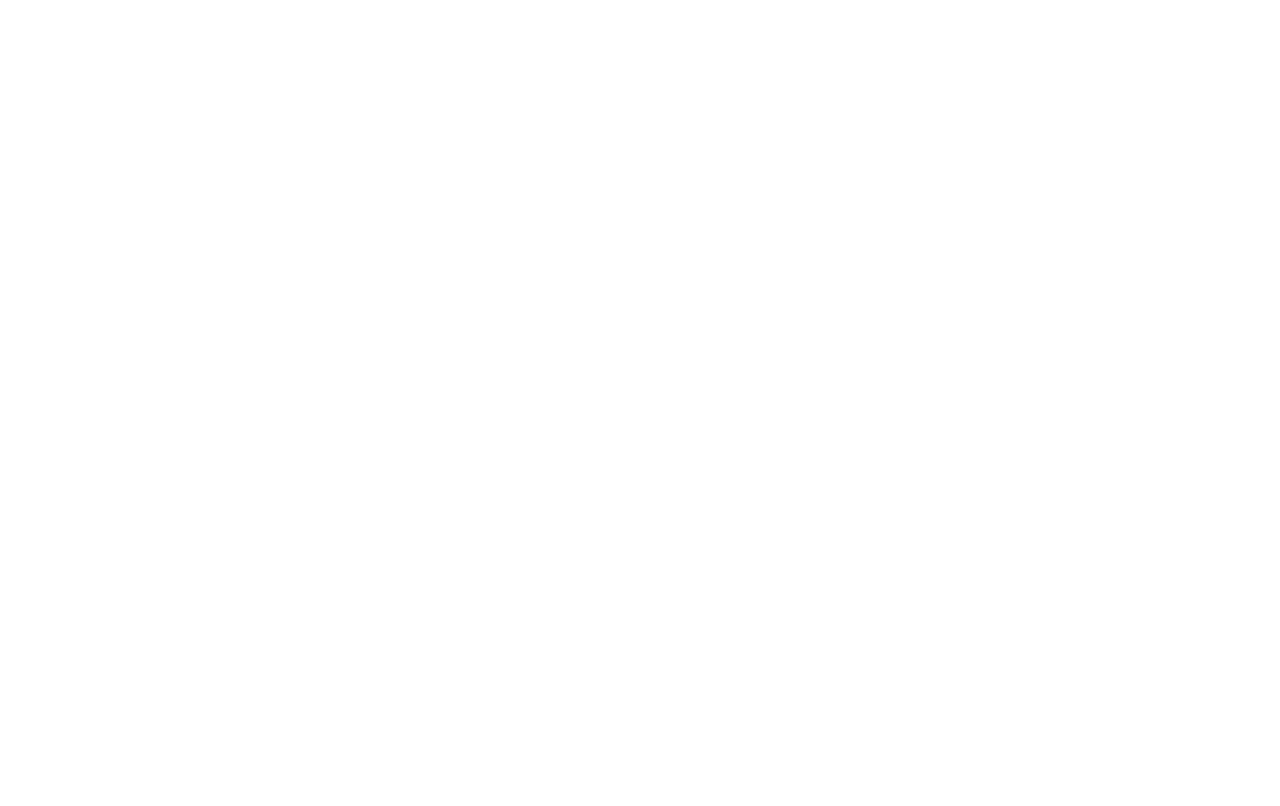
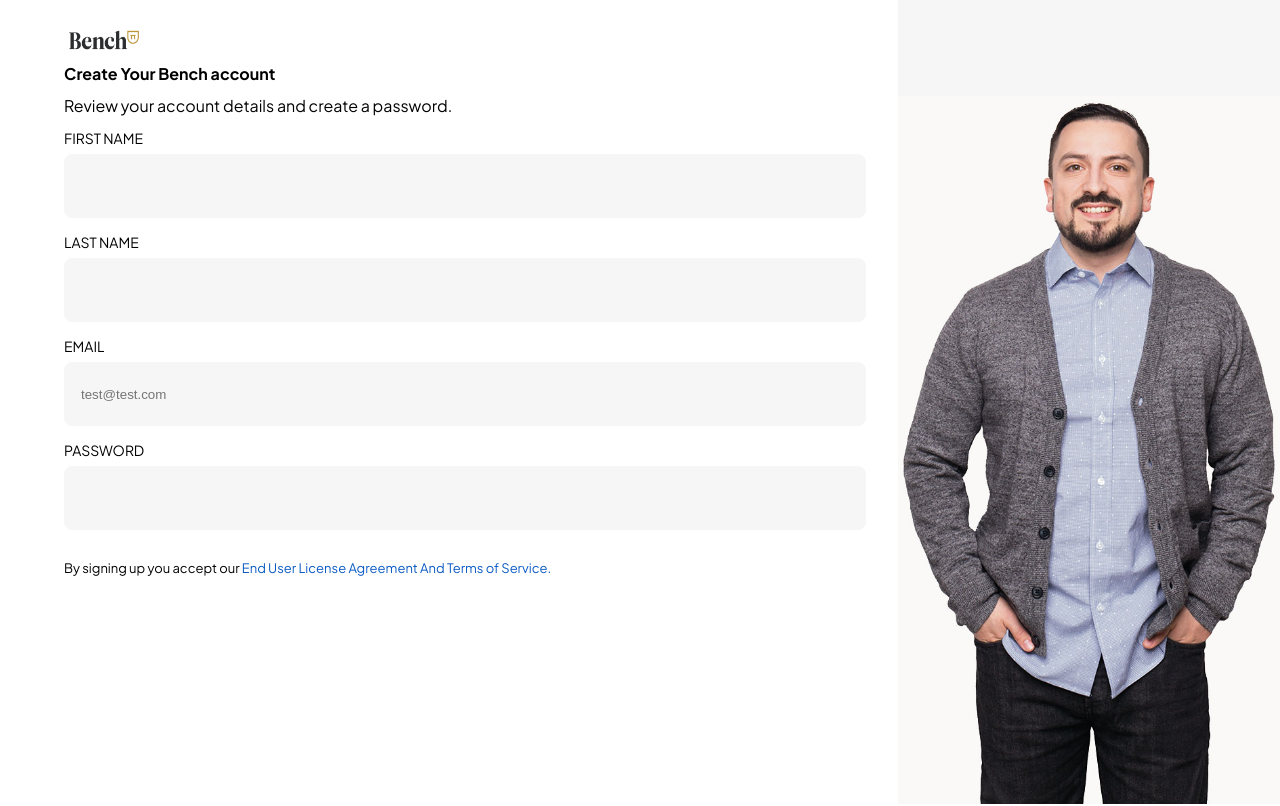
Before and after one commit to erit27/minimum-viable-people, a React (Create React App) app: page / in a window 1280 px wide. Built offline with nearby package versions, Linux system fonts and the light colour scheme.

Commit message:
Create CreateAccount page

```diff
--- a/src/App.jsx
+++ b/src/App.jsx
@@ -1,10 +1,11 @@
 import './App.scss';
+import CreateAccount from './pages/CreateAccount/CreateAccount';
 
 function App() {
   return (
     <div className="App">
       <header className="App-header">
-
+      <CreateAccount />
       </header>
     </div>
   );
--- a/src/pages/CreateAccount/CreateAccount.jsx
+++ b/src/pages/CreateAccount/CreateAccount.jsx
@@ -1,10 +1,33 @@
 import '../../pages/CreateAccount/CreateAccount.scss';
+import Logo from '../../assets/logos/bench_logo.jpeg';
+import Image from '../../assets/image/lars-full.jpg';
 
 function CreateAccount (){
   return (
-    <div>
+    <div className='account'>
+      <div className='account-main'>
+        <img className='account-logo' src={Logo} alt="logo" />
+        <h1 className='account-title'>Create Your Bench account</h1>
+        <p className='account-paragraph'>Review your account details and create a password.</p>
+        <form className='account-form'>
+          <label className='account-name'>FIRST NAME</label>
+          <input className='account-input' type="text" />
+          <label className='account-lastName'>LAST NAME</label>
+          <input className='account-input'type="text" />
+          <label className='account-email'>EMAIL</label>
+          <input className='account-input' type="text" placeholder='test@test.com'/>
+          <label className='account-password'>PASSWORD</label>
+          <input className='account-input'type="text" />
+        </form>
+        <p className='account-agreement'>By signing up you accept our <span> End User License Agreement And Terms of Service.</span>
+        </p>
+      </div>
+      <div className='account-img'>
+        <img className='account-img__lars' src={Image} alt="larsImage" />
+      </div>
+    </div>
+      // <button>NEXT</button>
 
-    </div>
   )
 }
 
--- a/src/pages/CreateAccount/CreateAccount.scss
+++ b/src/pages/CreateAccount/CreateAccount.scss
@@ -0,0 +1,72 @@
+@use '../../styles/partials/mixins' as *;
+@use '../../styles/partials/typography' as *;
+@use '../../styles/partials/variables' as *;
+
+
+
+.account{
+  display: flex;
+  flex-direction: row;
+  width: 100%;
+  &-main{
+    padding: 1rem 2rem 4rem 4rem;
+    width: 100%;
+  }
+  &-logo{
+    width: 5rem;
+    height: 3rem;
+  }
+  &-title{
+    font-weight:bold ;
+    padding-bottom: 1rem;
+  }
+  &-paragraph{
+    padding-bottom: 1rem;
+    font-weight: 500;
+  }
+  &-form{
+    width: 100%;
+  }
+  &-name{
+    font-size: 14px;
+  }
+  &-lastName{
+    font-size: 14px;
+  }
+  &-email{
+    font-size: 14px;
+  }
+  &-password{
+    font-size: 14px;
+  }
+  &-input{
+    width: 100%;
+    height: 4rem;
+    margin: .5rem 0 1rem 0;
+    background-color: $white;
+    padding: 1rem;
+    border: 1.5px solid $white;
+    border-radius: 8px;
+    box-shadow: none;
+  }
+
+  &-img{
+    height: 100vh;
+    background-color:$white;
+
+
+    &__lars{
+      width: 100%;
+      padding-top: 6rem;
+    }
+  }
+  &-agreement{
+    padding-top: 1rem;
+    font-size: small;
+  }
+
+}
+
+span{
+  color: $skyblue;
+}
--- a/src/styles/partials/_variables.scss
+++ b/src/styles/partials/_variables.scss
@@ -9,3 +9,4 @@
 $gold: #D2A764;
 $lightgold: #fad38E;
 $darkgrey: #2e3034;
+$skyblue:#0A5AC2
```
